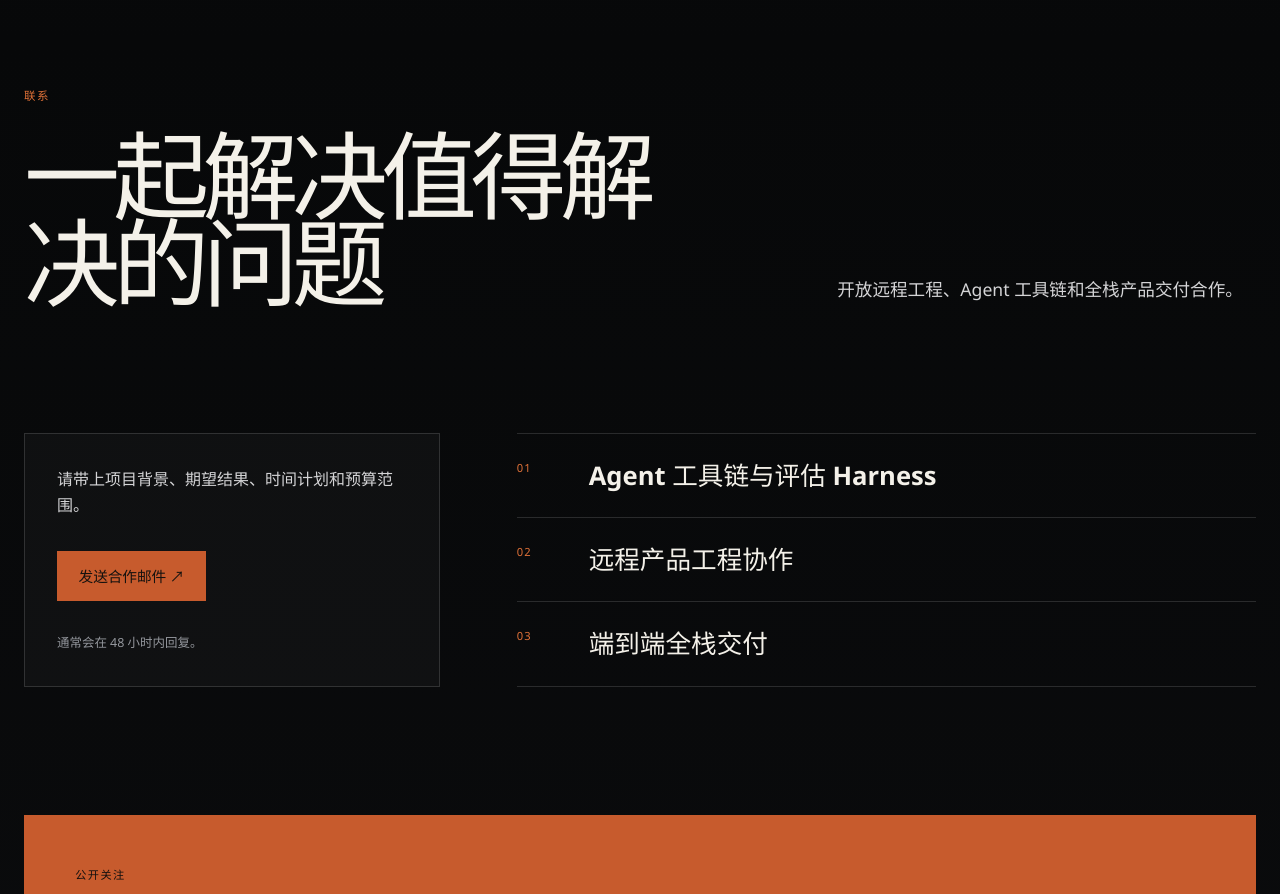
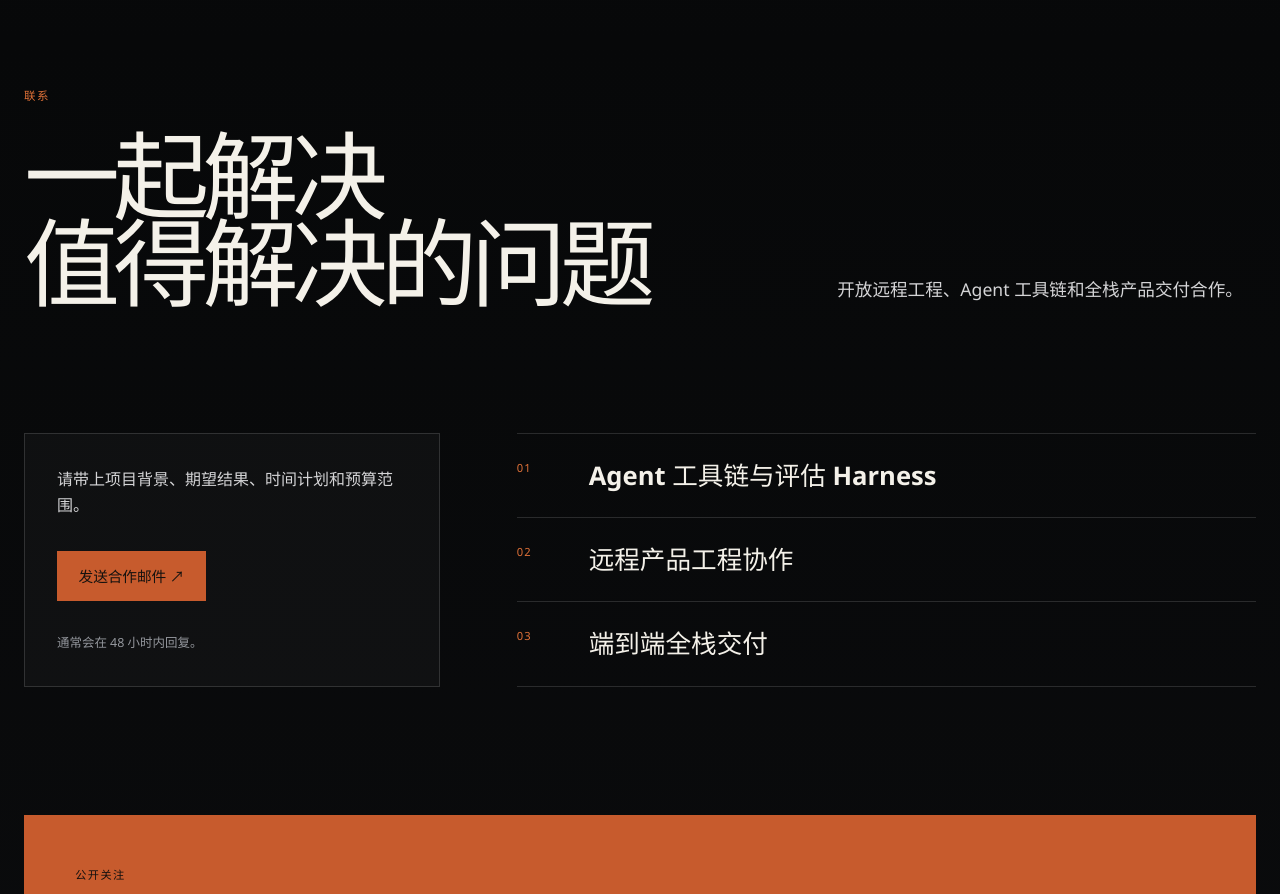
Before and after one commit to luochen211/luo-chen-com, a React (Vite) app: page /about in a window 1280 px wide. Shown: the part 2920-3814 px from the top of the page. Built offline with nearby package versions, Linux system fonts and the light colour scheme.

Commit message:
fix: keep contact title phrases together

```diff
--- a/src/pages/AboutPage.jsx
+++ b/src/pages/AboutPage.jsx
@@ -9,6 +9,7 @@ export default function AboutPage({ t, locale = 'zh' }) {
     ? 'Hi Luochen,\n\nProject context:\nDesired outcome:\nTimeline:\nBudget range:\n'
     : '落尘你好，\n\n项目背景：\n期望结果：\n时间计划：\n预算范围：\n')
   const mailto = `mailto:cuidong111@gmail.com?subject=${subject}&body=${body}`
+  const contactTitleSegments = isEnglish ? [t.contact.title] : ['一起解决', '值得解决', '的问题']
   const contactCards = t.contact.cards.slice(1)
   const socialCards = contactCards.filter((card) => card.icon)
   const directoryCards = contactCards.filter((card) => !card.icon)
@@ -93,7 +94,11 @@ export default function AboutPage({ t, locale = 'zh' }) {
         <header className="about-contact-heading">
           <div>
             <p className="route-overline">{t.contact.eyebrow}</p>
-            <h2 id="contact-title">{t.contact.title}</h2>
+            <h2 id="contact-title">
+              {contactTitleSegments.map((segment) => (
+                <span className="contact-title-segment" key={segment} style={{ display: 'inline-block' }}>{segment}</span>
+              ))}
+            </h2>
           </div>
           <p>{t.contact.intro}</p>
         </header>
```
Also changed, not shown: 1 other file (tests, documents, lock files or other folders).
